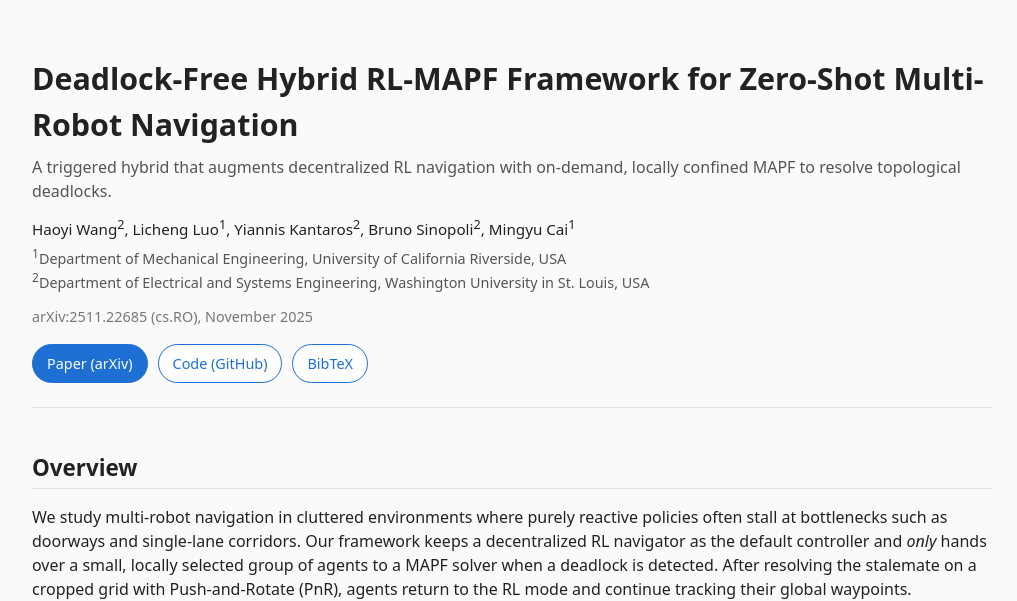
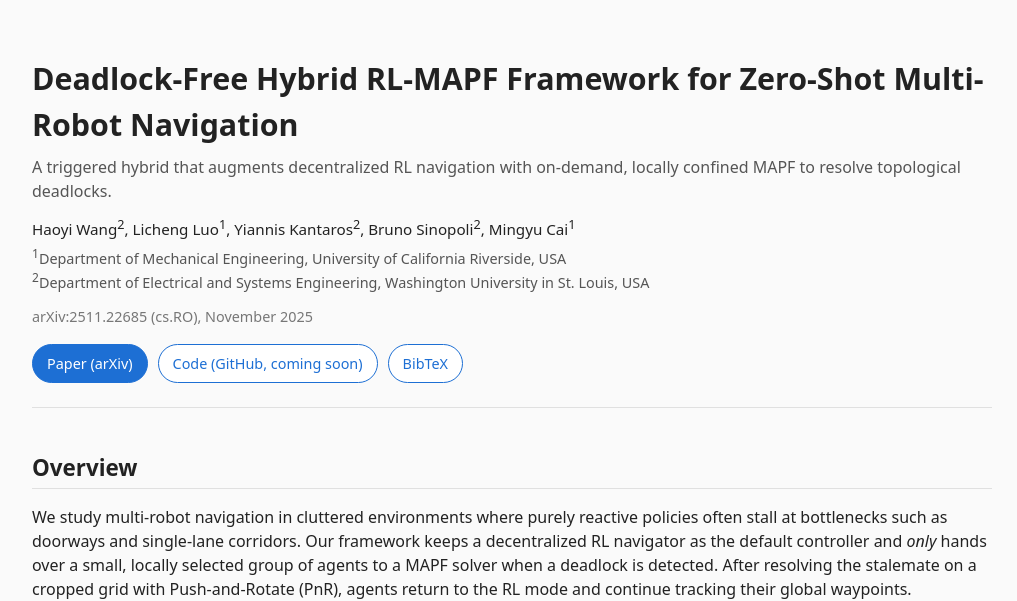
Before and after one commit to wanghaoyi518/rl-mapf-project-page, a plain HTML site: page index.html in a window 1280 px wide. Shown: the top 601 px of the page, without its empty margins (128-1145 px from the left). Drawn offline with Linux system fonts and the light colour scheme.

Commit message:
Update GitHub link text to indicate it's coming soon

```diff
--- a/index.html
+++ b/index.html
@@ -193,7 +193,7 @@
         </a>
         <!-- TODO: 将下面链接替换为真实的 GitHub 链接 -->
         <a class="btn" href="https://github.com/USERNAME/REPO" target="_blank" rel="noopener noreferrer">
-          Code (GitHub)
+          Code (GitHub, coming soon)
         </a>
         <!-- 暂无视频，先注释掉 Video 按钮
         <a class="btn" href="https://www.youtube.com/watch?v=VIDEO_ID" target="_blank" rel="noopener noreferrer">
```
